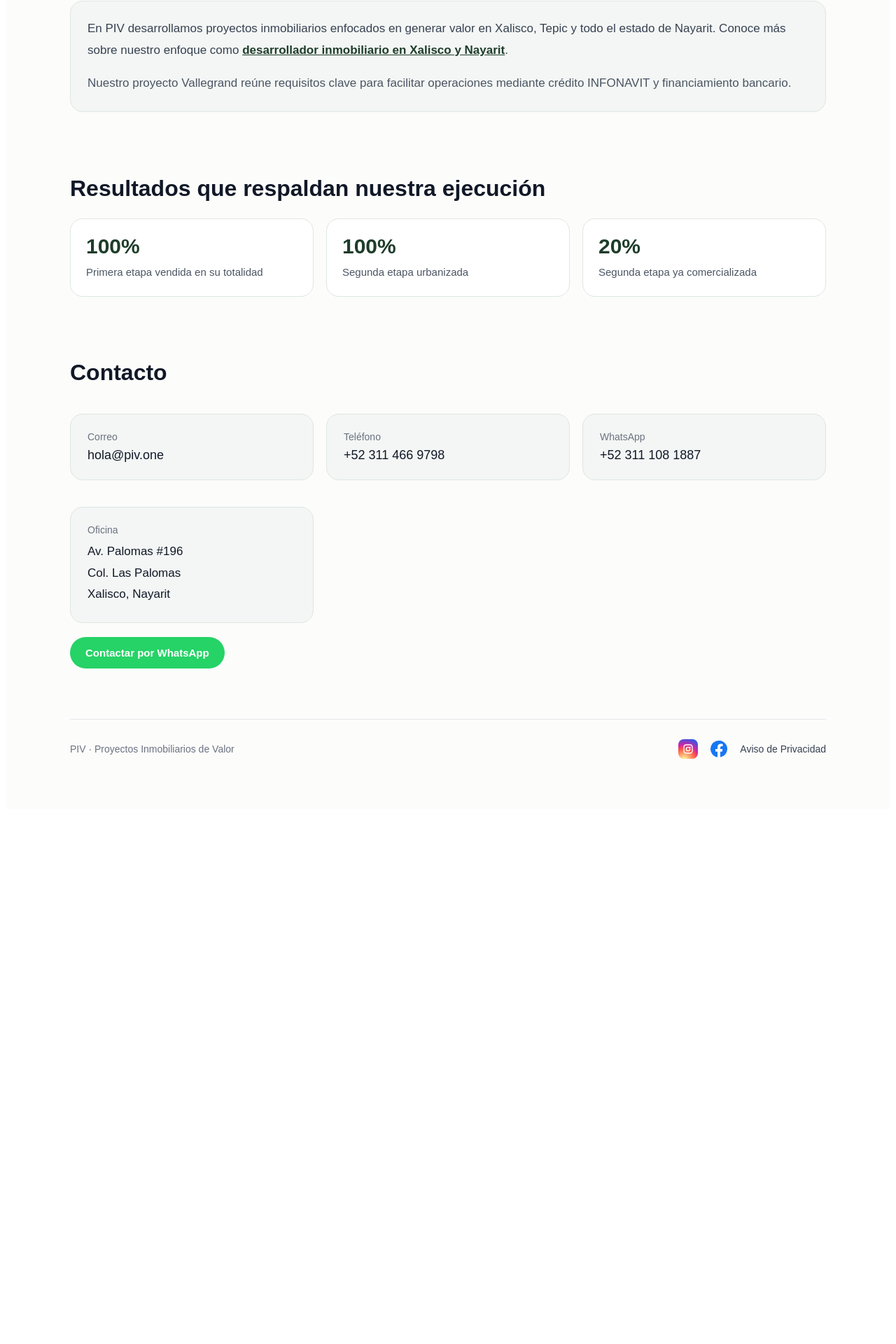
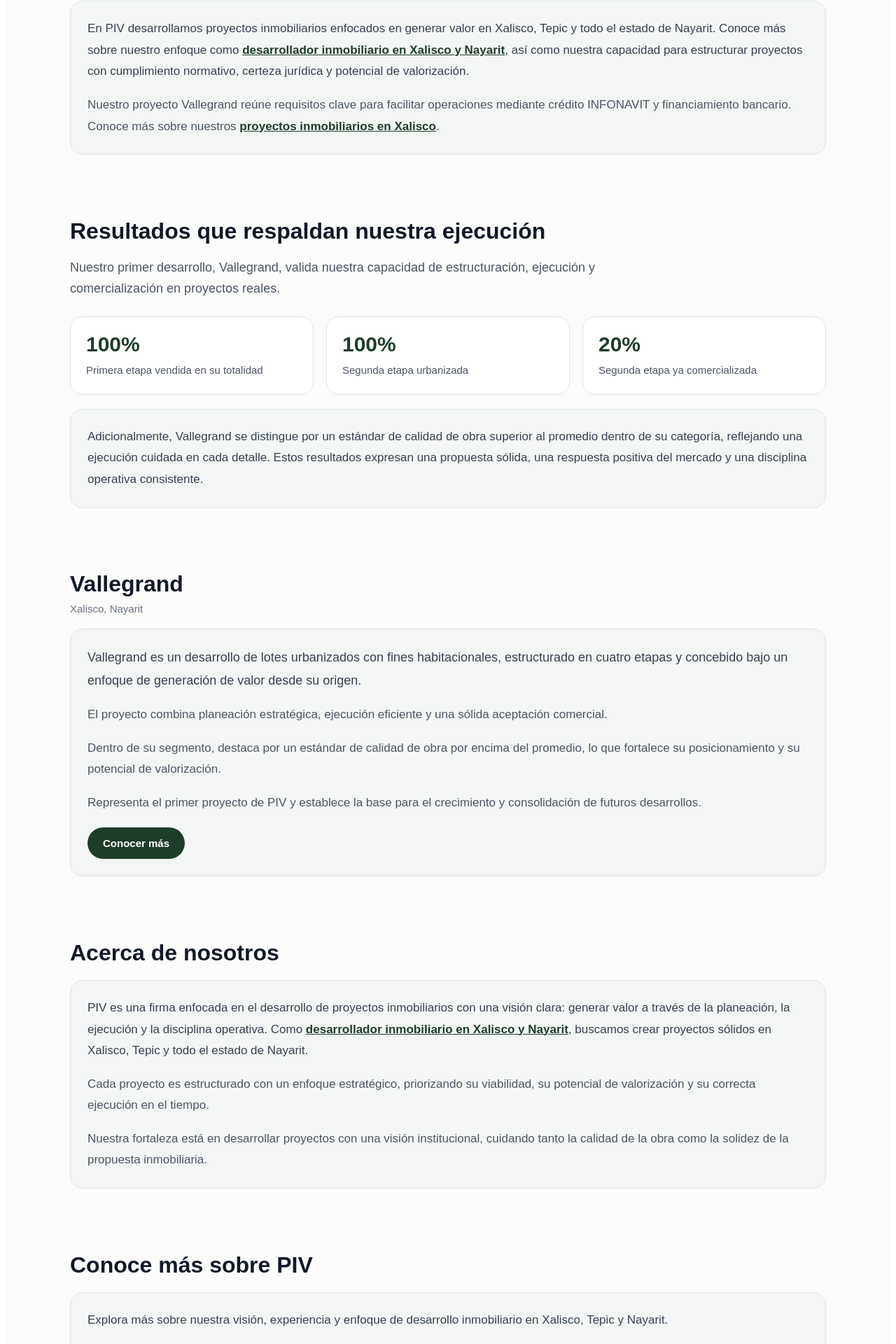
Before and after one commit to PIV1/PIV, a Next.js app: page / in a window 1280 px wide. Shown: the part 814-2734 px from the top of the page at 70% size. Before the commit the page ends 1978 px from the top, so only its background shows below. Built offline with nearby package versions, Linux system fonts and the light colour scheme.

Commit message:
Update index.js

```diff
--- a/pages/index.js
+++ b/pages/index.js
@@ -103,21 +103,11 @@
             gap: "16px",
           }}
         >
-          <div
-            style={{
-              display: "flex",
-              alignItems: "center",
-              gap: "16px",
-            }}
-          >
+          <div style={{ display: "flex", alignItems: "center", gap: "16px" }}>
             <img
               src="/logo-piv.png"
               alt="Logotipo PIV"
-              style={{
-                width: "64px",
-                height: "64px",
-                objectFit: "contain",
-              }}
+              style={{ width: "64px", height: "64px", objectFit: "contain" }}
             />
 
             <div>
@@ -130,60 +120,26 @@
               >
                 PIV
               </div>
-
-              <div
-                style={{
-                  fontSize: "13px",
-                  color: "#6b7280",
-                  marginTop: "6px",
-                }}
-              >
+              <div style={{ fontSize: "13px", color: "#6b7280", marginTop: "6px" }}>
                 Proyectos Inmobiliarios de Valor
               </div>
             </div>
           </div>
 
           <nav style={{ fontSize: "14px", color: "#374151" }}>
-            <a
-              href="#vallegrand"
-              style={{
-                marginRight: "18px",
-                color: "#374151",
-                textDecoration: "none",
-              }}
-            >
+            <a href="#vallegrand" style={{ marginRight: "18px", color: "#374151", textDecoration: "none" }}>
               Vallegrand
             </a>
-
-            <a
-              href="#nosotros"
-              style={{
-                marginRight: "18px",
-                color: "#374151",
-                textDecoration: "none",
-              }}
-            >
+            <a href="#nosotros" style={{ marginRight: "18px", color: "#374151", textDecoration: "none" }}>
               Nosotros
             </a>
-
-            <a
-              href="#contacto"
-              style={{
-                color: "#374151",
-                textDecoration: "none",
-              }}
-            >
+            <a href="#contacto" style={{ color: "#374151", textDecoration: "none" }}>
               Contacto
             </a>
           </nav>
         </header>
 
-        <section
-          style={{
-            paddingTop: "64px",
-            paddingBottom: "24px",
-          }}
-        >
+        <section style={{ paddingTop: "64px", paddingBottom: "24px" }}>
           <div
             style={{
               display: "inline-block",
@@ -218,18 +174,12 @@
               margin: 0,
             }}
           >
-            Identificamos oportunidades, estructuramos proyectos y los llevamos
-            a ejecución con un objetivo claro: crear desarrollos sólidos con
-            alto potencial de valorización.
+            Identificamos oportunidades, estructuramos proyectos y los llevamos a ejecución con un objetivo claro:
+            crear desarrollos sólidos con alto potencial de valorización.
           </p>
 
           <div style={{ marginTop: "18px" }}>
-            <a
-              href="https://www.vallegrand.com"
-              target="_blank"
-              rel="noreferrer"
-              style={buttonPrimary}
-            >
+            <a href="https://www.vallegrand.com" target="_blank" rel="noreferrer" style={buttonPrimary}>
               Conocer proyecto Vallegrand
             </a>
 
@@ -245,36 +195,23 @@
           </h2>
 
           <div style={cardStyle}>
-            <p
-              style={{
-                fontSize: "17px",
-                lineHeight: "1.8",
-                color: "#374151",
-                marginTop: 0,
-              }}
-            >
-              En PIV desarrollamos proyectos inmobiliarios enfocados en generar
-              valor en Xalisco, Tepic y todo el estado de Nayarit. Conoce más
-              sobre nuestro enfoque como{" "}
-              <a
-                href="/desarrollador-inmobiliario-tepic"
-                style={internalLinkStyle}
-              >
+            <p style={{ fontSize: "17px", lineHeight: "1.8", color: "#374151", marginTop: 0 }}>
+              En PIV desarrollamos proyectos inmobiliarios enfocados en generar valor en Xalisco, Tepic y todo el
+              estado de Nayarit. Conoce más sobre nuestro enfoque como{" "}
+              <a href="/desarrollador-inmobiliario-tepic" style={internalLinkStyle}>
                 desarrollador inmobiliario en Xalisco y Nayarit
               </a>
-              .
+              , así como nuestra capacidad para estructurar proyectos con cumplimiento normativo, certeza jurídica y
+              potencial de valorización.
             </p>
 
-            <p
-              style={{
-                fontSize: "17px",
-                lineHeight: "1.8",
-                color: "#4b5563",
-                marginBottom: 0,
-              }}
-            >
-              Nuestro proyecto Vallegrand reúne requisitos clave para facilitar
-              operaciones mediante crédito INFONAVIT y financiamiento bancario.
+            <p style={{ fontSize: "17px", lineHeight: "1.8", color: "#4b5563", marginBottom: 0 }}>
+              Nuestro proyecto Vallegrand reúne requisitos clave para facilitar operaciones mediante crédito INFONAVIT
+              y financiamiento bancario. Conoce más sobre nuestros{" "}
+              <a href="/desarrollador-inmobiliario-tepic" style={internalLinkStyle}>
+                proyectos inmobiliarios en Xalisco
+              </a>
+              .
             </p>
           </div>
         </section>
@@ -284,89 +221,121 @@
             Resultados que respaldan nuestra ejecución
           </h2>
 
-          <div
-            style={{
-              display: "flex",
-              flexWrap: "wrap",
-              gap: "18px",
-              marginTop: "24px",
-            }}
-          >
+          <p style={{ fontSize: "18px", lineHeight: "1.7", color: "#4b5563", maxWidth: "860px" }}>
+            Nuestro primer desarrollo, Vallegrand, valida nuestra capacidad de estructuración, ejecución y
+            comercialización en proyectos reales.
+          </p>
+
+          <div style={{ display: "flex", flexWrap: "wrap", gap: "18px", marginTop: "24px" }}>
             <div style={statStyle}>
-              <div
-                style={{
-                  fontSize: "30px",
-                  fontWeight: "700",
-                  marginBottom: "8px",
-                  color: "#1f3d2b",
-                }}
-              >
+              <div style={{ fontSize: "30px", fontWeight: "700", marginBottom: "8px", color: "#1f3d2b" }}>
                 100%
               </div>
-
-              <div
-                style={{
-                  fontSize: "15px",
-                  color: "#4b5563",
-                  lineHeight: "1.6",
-                }}
-              >
+              <div style={{ fontSize: "15px", color: "#4b5563", lineHeight: "1.6" }}>
                 Primera etapa vendida en su totalidad
               </div>
             </div>
 
             <div style={statStyle}>
-              <div
-                style={{
-                  fontSize: "30px",
-                  fontWeight: "700",
-                  marginBottom: "8px",
-                  color: "#1f3d2b",
-                }}
-              >
+              <div style={{ fontSize: "30px", fontWeight: "700", marginBottom: "8px", color: "#1f3d2b" }}>
                 100%
               </div>
-
-              <div
-                style={{
-                  fontSize: "15px",
-                  color: "#4b5563",
-                  lineHeight: "1.6",
-                }}
-              >
+              <div style={{ fontSize: "15px", color: "#4b5563", lineHeight: "1.6" }}>
                 Segunda etapa urbanizada
               </div>
             </div>
 
             <div style={statStyle}>
-              <div
-                style={{
-                  fontSize: "30px",
-                  fontWeight: "700",
-                  marginBottom: "8px",
-                  color: "#1f3d2b",
-                }}
-              >
+              <div style={{ fontSize: "30px", fontWeight: "700", marginBottom: "8px", color: "#1f3d2b" }}>
                 20%
               </div>
-
-              <div
-                style={{
-                  fontSize: "15px",
-                  color: "#4b5563",
-                  lineHeight: "1.6",
-                }}
-              >
+              <div style={{ fontSize: "15px", color: "#4b5563", lineHeight: "1.6" }}>
                 Segunda etapa ya comercializada
               </div>
             </div>
           </div>
+
+          <div style={cardStyle}>
+            <p style={{ margin: 0, fontSize: "17px", lineHeight: "1.8", color: "#374151" }}>
+              Adicionalmente, Vallegrand se distingue por un estándar de calidad de obra superior al promedio dentro
+              de su categoría, reflejando una ejecución cuidada en cada detalle. Estos resultados expresan una
+              propuesta sólida, una respuesta positiva del mercado y una disciplina operativa consistente.
+            </p>
+          </div>
+        </section>
+
+        <section id="vallegrand" style={sectionStyle}>
+          <h2 style={{ fontSize: "32px", marginBottom: "8px" }}>Vallegrand</h2>
+          <p style={{ fontSize: "15px", color: "#6b7280", marginTop: 0 }}>Xalisco, Nayarit</p>
+
+          <div style={cardStyle}>
+            <p style={{ fontSize: "18px", lineHeight: "1.8", color: "#374151", marginTop: 0 }}>
+              Vallegrand es un desarrollo de lotes urbanizados con fines habitacionales, estructurado en cuatro etapas
+              y concebido bajo un enfoque de generación de valor desde su origen.
+            </p>
+
+            <p style={{ fontSize: "17px", lineHeight: "1.8", color: "#4b5563" }}>
+              El proyecto combina planeación estratégica, ejecución eficiente y una sólida aceptación comercial.
+            </p>
+
+            <p style={{ fontSize: "17px", lineHeight: "1.8", color: "#4b5563" }}>
+              Dentro de su segmento, destaca por un estándar de calidad de obra por encima del promedio, lo que
+              fortalece su posicionamiento y su potencial de valorización.
+            </p>
+
+            <p style={{ fontSize: "17px", lineHeight: "1.8", color: "#4b5563", marginBottom: 0 }}>
+              Representa el primer proyecto de PIV y establece la base para el crecimiento y consolidación de futuros
+              desarrollos.
+            </p>
+
+            <a href="https://www.vallegrand.com" target="_blank" rel="noreferrer" style={buttonPrimary}>
+              Conocer más
+            </a>
+          </div>
+        </section>
+
+        <section id="nosotros" style={sectionStyle}>
+          <h2 style={{ fontSize: "32px", marginBottom: "10px" }}>Acerca de nosotros</h2>
+
+          <div style={cardStyle}>
+            <p style={{ fontSize: "17px", lineHeight: "1.8", color: "#374151", marginTop: 0 }}>
+              PIV es una firma enfocada en el desarrollo de proyectos inmobiliarios con una visión clara: generar valor
+              a través de la planeación, la ejecución y la disciplina operativa. Como{" "}
+              <a href="/desarrollador-inmobiliario-tepic" style={internalLinkStyle}>
+                desarrollador inmobiliario en Xalisco y Nayarit
+              </a>
+              , buscamos crear proyectos sólidos en Xalisco, Tepic y todo el estado de Nayarit.
+            </p>
+
+            <p style={{ fontSize: "17px", lineHeight: "1.8", color: "#4b5563" }}>
+              Cada proyecto es estructurado con un enfoque estratégico, priorizando su viabilidad, su potencial de
+              valorización y su correcta ejecución en el tiempo.
+            </p>
+
+            <p style={{ fontSize: "17px", lineHeight: "1.8", color: "#4b5563", marginBottom: 0 }}>
+              Nuestra fortaleza está en desarrollar proyectos con una visión institucional, cuidando tanto la calidad
+              de la obra como la solidez de la propuesta inmobiliaria.
+            </p>
+          </div>
+        </section>
+
+        <section style={sectionStyle}>
+          <h2 style={{ fontSize: "32px", marginBottom: "10px" }}>Conoce más sobre PIV</h2>
+
+          <div style={cardStyle}>
+            <p style={{ fontSize: "17px", lineHeight: "1.8", color: "#374151", marginTop: 0 }}>
+              Explora más sobre nuestra visión, experiencia y enfoque de desarrollo inmobiliario en Xalisco, Tepic y
+              Nayarit.
+            </p>
+
+            <a href="/desarrollador-inmobiliario-tepic" style={buttonPrimary}>
+              Desarrollador inmobiliario en Xalisco y Nayarit
+            </a>
+          </div>
         </section>
 
         <section id="contacto" style={sectionStyle}>
-          <h2 style={{ fontSize: "32px", marginBottom: "10px" }}>
-            Contacto
-          </h2>
+          <h2 style={{ fontSize: "32px", marginBottom: "10px" }}>Contacto</h2>
 
           <div
             style={{
@@ -377,71 +346,23 @@
             }}
           >
             <div style={cardStyle}>
-              <div
-                style={{
-                  fontSize: "14px",
-                  color: "#6b7280",
-                  marginBottom: "8px",
-                }}
-              >
-                Correo
-              </div>
-
-              <div style={{ fontSize: "18px", color: "#111827" }}>
-                hola@piv.one
-              </div>
+              <div style={{ fontSize: "14px", color: "#6b7280", marginBottom: "8px" }}>Correo</div>
+              <div style={{ fontSize: "18px", color: "#111827" }}>hola@piv.one</div>
             </div>
 
             <div style={cardStyle}>
-              <div
-                style={{
-                  fontSize: "14px",
-                  color: "#6b7280",
-                  marginBottom: "8px",
-                }}
-              >
-                Teléfono
-              </div>
-
-              <div style={{ fontSize: "18px", color: "#111827" }}>
-                +52 311 466 9798
-              </div>
+              <div style={{ fontSize: "14px", color: "#6b7280", marginBottom: "8px" }}>Teléfono</div>
+              <div style={{ fontSize: "18px", color: "#111827" }}>+52 311 466 9798</div>
             </div>
 
             <div style={cardStyle}>
-              <div
-                style={{
-                  fontSize: "14px",
-                  color: "#6b7280",
-                  marginBottom: "8px",
-                }}
-              >
-                WhatsApp
-              </div>
-
-              <div style={{ fontSize: "18px", color: "#111827" }}>
-                +52 311 108 1887
-              </div>
+              <div style={{ fontSize: "14px", color: "#6b7280", marginBottom: "8px" }}>WhatsApp</div>
+              <div style={{ fontSize: "18px", color: "#111827" }}>+52 311 108 1887</div>
             </div>
 
             <div style={cardStyle}>
-              <div
-                style={{
-                  fontSize: "14px",
-                  color: "#6b7280",
-                  marginBottom: "8px",
-                }}
-              >
-                Oficina
-              </div>
-
-              <div
-                style={{
-                  fontSize: "17px",
-                  lineHeight: "1.8",
-                  color: "#111827",
-                }}
-              >
+              <div style={{ fontSize: "14px", color: "#6b7280", marginBottom: "8px" }}>Oficina</div>
+              <div style={{ fontSize: "17px", lineHeight: "1.8", color: "#111827" }}>
                 Av. Palomas #196
                 <br />
                 Col. Las Palomas
@@ -451,12 +372,7 @@
             </div>
           </div>
 
-          <a
-            href={whatsappLink}
-            target="_blank"
-            rel="noreferrer"
-            style={whatsappButtonStyle}
-          >
+          <a href={whatsappLink} target="_blank" rel="noreferrer" style={whatsappButtonStyle}>
             Contactar por WhatsApp
           </a>
         </section>
@@ -477,22 +393,13 @@
         >
           <div>PIV · Proyectos Inmobiliarios de Valor</div>
 
-          <div
-            style={{
-              display: "flex",
-              gap: "18px",
-              alignItems: "center",
-            }}
-          >
+          <div style={{ display: "flex", gap: "18px", alignItems: "center" }}>
             <a
               href="https://www.instagram.com/piv.tepic/"
               target="_blank"
               rel="noreferrer"
               aria-label="Instagram"
-              style={{
-                display: "inline-flex",
-                alignItems: "center",
-              }}
+              style={{ display: "inline-flex", alignItems: "center" }}
             >
               <div
                 style={{
@@ -506,14 +413,7 @@
                     "radial-gradient(circle at 30% 107%, #fdf497 0%, #fdf497 5%, #fd5949 45%, #d6249f 60%, #285AEB 90%)",
                 }}
               >
-                <svg
-                  xmlns="http://www.w3.org/2000/svg"
-                  viewBox="0 0 24 24"
-                  style={{
-                    width: "16px",
-                    height: "16px",
-                  }}
-                >
+                <svg xmlns="http://www.w3.org/2000/svg" viewBox="0 0 24 24" style={{ width: "16px", height: "16px" }}>
                   <path
                     fill="#ffffff"
                     d="M7.75 2h8.5C19.44 2 22 4.56 22 7.75v8.5C22 19.44 19.44 22 16.25 22h-8.5C4.56 22 2 19.44 2 16.25v-8.5C2 4.56 4.56 2 7.75 2zm0 2C5.68 4 4 5.68 4 7.75v8.5C4 18.32 5.68 20 7.75 20h8.5c2.07 0 3.75-1.68 3.75-3.75v-8.5C20 5.68 18.32 4 16.25 4h-8.5zM12 7a5 5 0 110 10 5 5 0 010-10zm0 2a3 3 0 100 6 3 3 0 000-6zm4.75-2.25a1.25 1.25 0 110 2.5 1.25 1.25 0 010-2.5z"
@@ -527,16 +427,9 @@
               target="_blank"
               rel="noreferrer"
               aria-label="Facebook"
-              style={{
-                display: "inline-flex",
-                alignItems: "center",
-              }}
+              style={{ display: "inline-flex", alignItems: "center" }}
             >
-              <svg
-                xmlns="http://www.w3.org/2000/svg"
-                viewBox="0 0 24 24"
-                style={socialIconStyle}
-              >
+              <svg xmlns="http://www.w3.org/2000/svg" viewBox="0 0 24 24" style={socialIconStyle}>
                 <path
                   fill="#1877F2"
                   d="M24 12a12 12 0 10-13.88 11.85v-8.39H7.08V12h3.04V9.41c0-3 1.79-4.66 4.52-4.66 1.31 0 2.68.23 2.68.23v2.95h-1.51c-1.49 0-1.95.92-1.95 1.87V12h3.32l-.53 3.46h-2.79v8.39A12 12 0 0024 12z"
@@ -548,13 +441,7 @@
               </svg>
             </a>
 
-            <a
-              href="/privacidad"
-              style={{
-                textDecoration: "none",
-                color: "#374151",
-              }}
-            >
+            <a href="/privacidad" style={{ textDecoration: "none", color: "#374151" }}>
               Aviso de Privacidad
             </a>
           </div>
```
